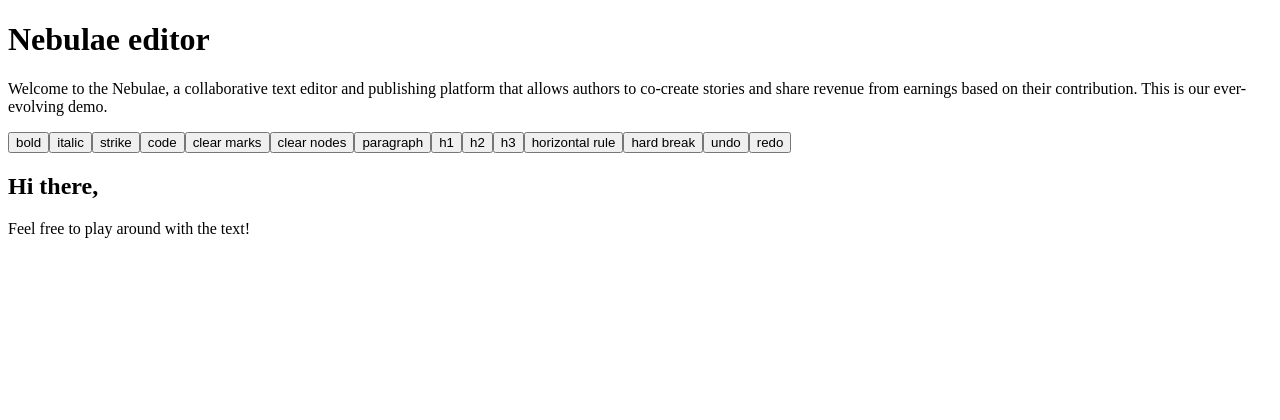
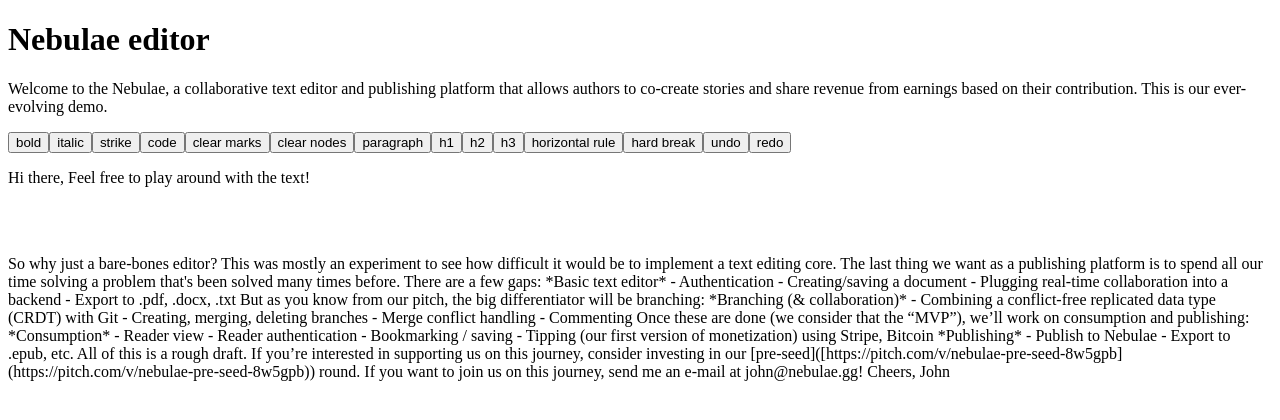
Before and after one commit to johnlikescereal/nebulae-tip-tap-prototype-v1, a React (Create React App) app: page / in a window 1280 px wide. Shown: the top 420 px of the page. Built offline with nearby package versions, Linux system fonts and the light colour scheme.

Commit message:
Adding text without formatting

```diff
--- a/src/App.js
+++ b/src/App.js
@@ -7,13 +7,52 @@ export default () => {
   const editor = useEditor({
     extensions: [StarterKit],
     content: `
-      <h2>
+      <p>
         Hi there,
-      </h2>
-      <p>
         Feel free to play around with the text!
       </p>
       <br>
+      <p>
+      So why just a bare-bones editor? This was mostly an experiment to see how difficult it would be to implement a text editing core. The last thing we want as a publishing platform is to spend all our time solving a problem that's been solved many times before.
+
+There are a few gaps:
+
+*Basic text editor*
+
+- Authentication
+- Creating/saving a document
+- Plugging real-time collaboration into a backend
+- Export to .pdf, .docx, .txt
+
+But as you know from our pitch, the big differentiator will be branching:
+
+*Branching (& collaboration)*
+
+- Combining a conflict-free replicated data type (CRDT) with Git
+- Creating, merging, deleting branches
+- Merge conflict handling
+- Commenting
+
+Once these are done (we consider that the “MVP”), we’ll work on consumption and publishing:
+
+*Consumption*
+
+- Reader view
+- Reader authentication
+- Bookmarking / saving
+- Tipping (our first version of monetization) using Stripe, Bitcoin
+
+*Publishing*
+
+- Publish to Nebulae
+- Export to .epub, etc.
+
+All of this is a rough draft. If you’re interested in supporting us on this journey, consider investing in our [pre-seed]([https://pitch.com/v/nebulae-pre-seed-8w5gpb](https://pitch.com/v/nebulae-pre-seed-8w5gpb)) round. If you want to join us on this journey, send me an e-mail at john@nebulae.gg!
+
+Cheers,
+
+John
+      </p>
       <br>
       <br>
       <br>
```
